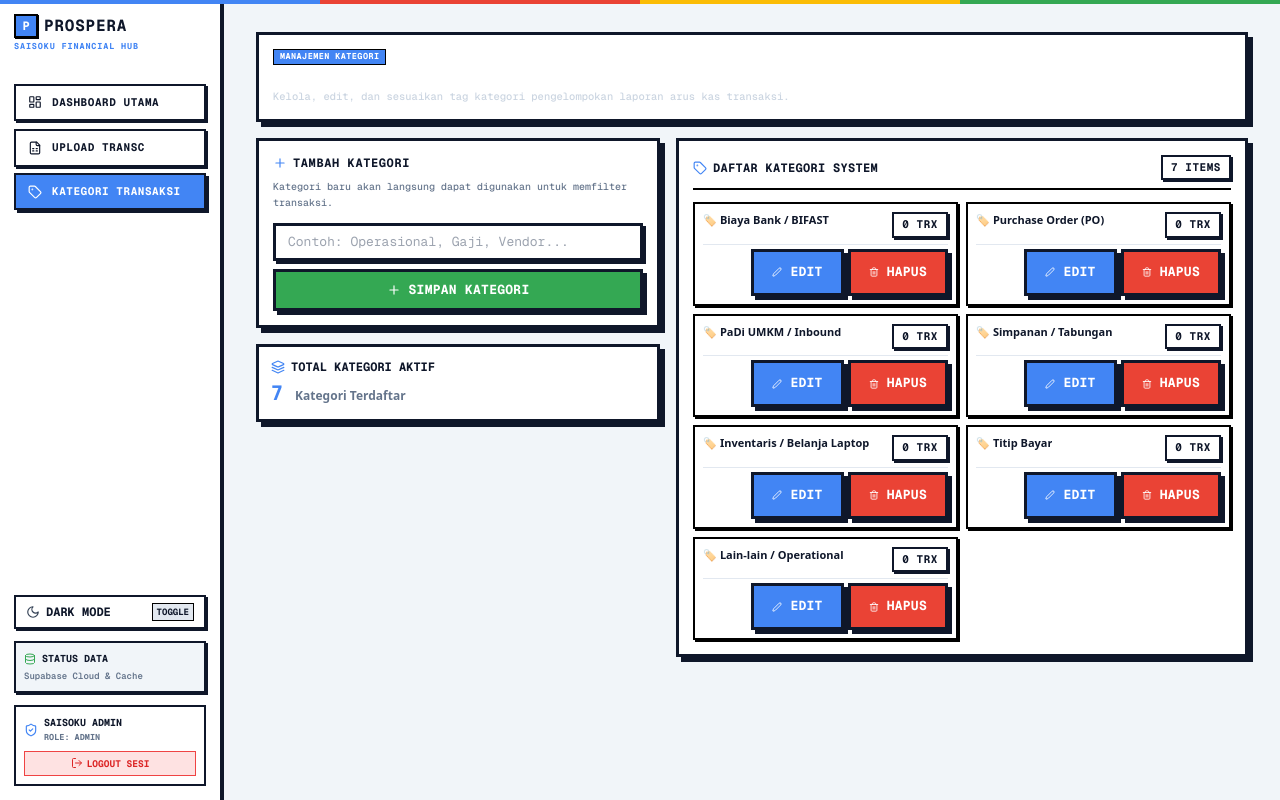
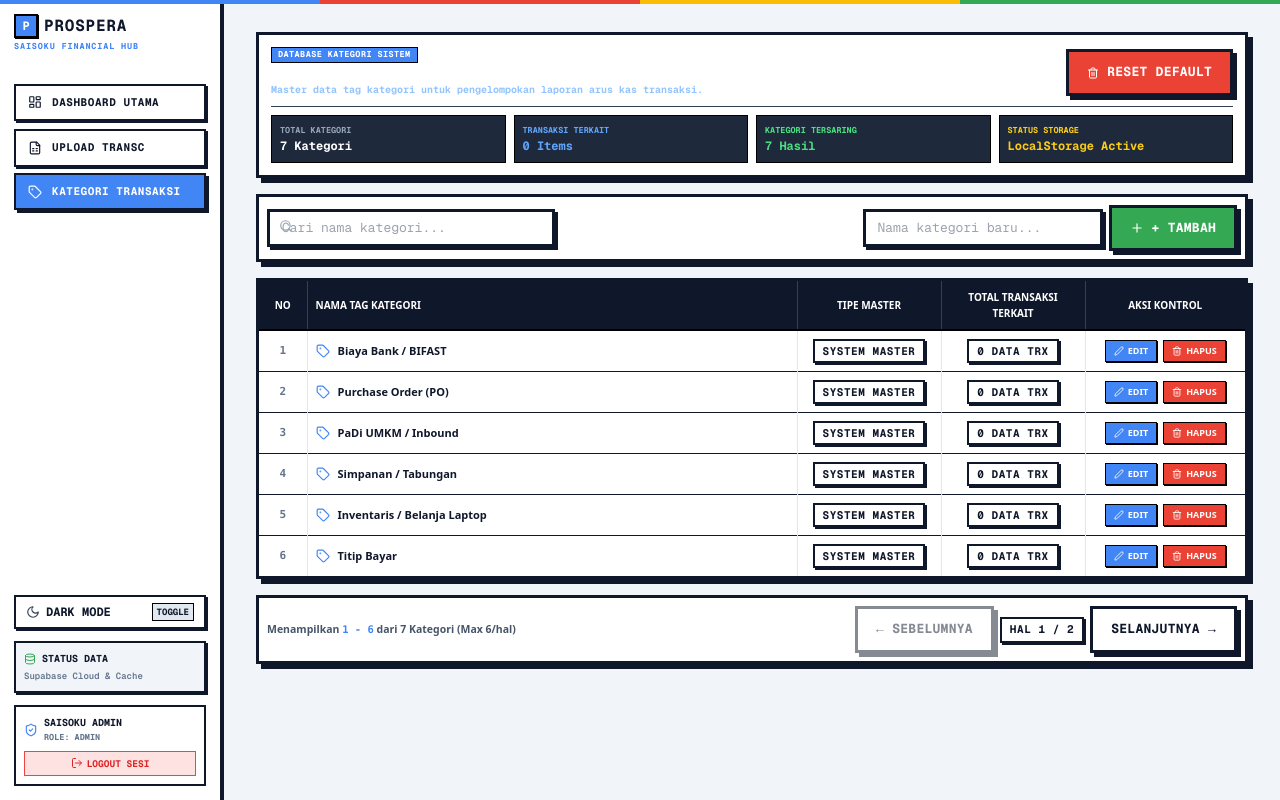
Before and after one commit to prospera2026/INSIGHT-PROSPERA, a Next.js app: page /dashboard/categories in a window 1280 px wide. Built offline with nearby package versions, Linux system fonts and the light colour scheme; no server answers; the database is empty; sample sign-in values are in the browser's storage.

Commit message:
feat(categories): transform Categories page to exact table & pagination model matching TransactionsView

```diff
--- a/src/components/CategoriesView.tsx
+++ b/src/components/CategoriesView.tsx
@@ -2,7 +2,7 @@
 
 import React, { useState, useEffect } from "react";
 import { Transaction } from "@/lib/transactions";
-import { Plus, CheckCircle2, Edit2, Trash2, Tag, Layers } from "lucide-react";
+import { Plus, CheckCircle2, Edit2, Trash2, Tag, Search, Filter, Database } from "lucide-react";
 
 interface CategoriesViewProps {
   transactions: Transaction[];
@@ -24,7 +24,12 @@ export const CategoriesView: React.FC<CategoriesViewProps> = ({
   ]);
 
   const [newCategoryName, setNewCategoryName] = useState("");
+  const [searchTerm, setSearchTerm] = useState("");
   const [successMsg, setSuccessMsg] = useState<string | null>(null);
+
+  // Pagination state (Max 6 rows per page like transactions)
+  const [currentPage, setCurrentPage] = useState(1);
+  const ITEMS_PER_PAGE = 6;
 
   useEffect(() => {
     const saved = localStorage.getItem("PROSPERA_CATEGORIES");
@@ -81,118 +86,231 @@ export const CategoriesView: React.FC<CategoriesViewProps> = ({
     }
   };
 
+  const handleResetDefault = () => {
+    if (confirm("Kembalikan daftar kategori ke pengaturan awal sistem?")) {
+      const defaults = [
+        "Biaya Bank / BIFAST",
+        "Purchase Order (PO)",
+        "PaDi UMKM / Inbound",
+        "Simpanan / Tabungan",
+        "Inventaris / Belanja Laptop",
+        "Titip Bayar",
+        "Lain-lain / Operational",
+      ];
+      saveCategories(defaults);
+    }
+  };
+
+  const filteredCategories = categories.filter((cat) =>
+    cat.toLowerCase().includes(searchTerm.toLowerCase())
+  );
+
+  // Pagination calculation
+  const totalItems = filteredCategories.length;
+  const totalPages = Math.ceil(totalItems / ITEMS_PER_PAGE) || 1;
+  const safeCurrentPage = Math.min(Math.max(currentPage, 1), totalPages);
+  const startIndex = (safeCurrentPage - 1) * ITEMS_PER_PAGE;
+  const endIndex = Math.min(startIndex + ITEMS_PER_PAGE, totalItems);
+  const paginatedCategories = filteredCategories.slice(startIndex, endIndex);
+
+  // Summary Metrics
+  const totalUsedTransactions = transactions.filter((t) =>
+    categories.includes(t.category)
+  ).length;
+
   return (
-    <div className="space-y-4 max-w-5xl mx-auto">
-      {/* Header Banner */}
-      <div className="insight-card p-3.5 bg-slate-900 text-white border-3 border-black">
-        <div className="flex items-center gap-2 mb-1">
+    <div className="space-y-4">
+      {/* SECTION 1: HEADER BANNER (Identik dengan Model Transactions) */}
+      <div className="insight-card p-3 bg-slate-900 text-white border-2 border-black">
+        <div className="flex flex-col sm:flex-row justify-between items-start sm:items-center gap-2 mb-2 pb-2 border-b border-slate-700">
+          <div>
+            <div className="flex items-center gap-2 mb-0.5">
               <span className="inline-block px-1.5 py-0.2 bg-[var(--google-blue)] text-white text-[8.5px] font-extrabold tracking-wider uppercase border border-black">
-            MANAJEMEN KATEGORI
+                DATABASE KATEGORI SISTEM
               </span>
             </div>
             <h1 className="text-sm font-black tracking-tight leading-tight">MANAJEMEN KATEGORI TRANSAKSI</h1>
-        <p className="text-[10.5px] text-slate-300 font-medium mt-0.5">
-          Kelola, edit, dan sesuaikan tag kategori pengelompokan laporan arus kas transaksi.
+            <p className="text-[10px] text-blue-300 font-bold">
+              Master data tag kategori untuk pengelompokan laporan arus kas transaksi.
             </p>
           </div>
 
-      {/* Grid Split: Form Tambah (Kiri) & Daftar Kategori (Kanan) */}
-      <div className="grid grid-cols-1 md:grid-cols-12 gap-4">
-        {/* Kolom Kiri: Form Input & Info */}
-        <div className="md:col-span-5 space-y-4">
-          <div className="insight-card p-3.5">
-            <h3 className="text-xs font-black uppercase tracking-wider mb-2 flex items-center gap-1.5">
-              <Plus className="w-3.5 h-3.5 text-[var(--google-blue)]" /> TAMBAH KATEGORI
-            </h3>
-            <p className="text-[10px] text-slate-500 font-medium mb-3">
-              Kategori baru akan langsung dapat digunakan untuk memfilter transaksi.
-            </p>
+          <div className="flex items-center gap-2 self-end sm:self-center">
+            <button
+              onClick={handleResetDefault}
+              className="insight-button insight-button--danger text-[10px] py-1 px-2.5 flex items-center gap-1"
+            >
+              <Trash2 className="w-3 h-3" /> RESET DEFAULT
+            </button>
+          </div>
+        </div>
 
         {successMsg && (
-              <div className="p-2 bg-green-100 dark:bg-green-950/50 border-2 border-green-500 text-green-800 dark:text-green-200 text-xs font-bold flex items-center gap-2 mb-3">
-                <CheckCircle2 className="w-3.5 h-3.5 text-green-600" />
+          <div className="p-2.5 bg-green-950 border-2 border-green-500 text-green-200 text-xs font-bold flex items-center justify-between mb-2">
+            <div className="flex items-center gap-2">
+              <CheckCircle2 className="w-4 h-4 text-green-400" />
               <span>{successMsg}</span>
+            </div>
           </div>
         )}
 
-            <form onSubmit={handleAddCategory} className="space-y-2">
-              <input
-                type="text"
-                placeholder="Contoh: Operasional, Gaji, Vendor..."
-                value={newCategoryName}
-                onChange={(e) => setNewCategoryName(e.target.value)}
-                className="insight-input w-full py-1.5 px-2 text-xs font-sans"
-              />
-              <button
-                type="submit"
-                className="insight-button insight-button--success w-full text-xs py-1.5 justify-center gap-1 font-sans"
-              >
-                <Plus className="w-3.5 h-3.5" /> SIMPAN KATEGORI
-              </button>
-            </form>
+        {/* Quick Rekap Summary (4 Kotak Identik) */}
+        <div className="grid grid-cols-1 sm:grid-cols-4 gap-2 mt-1">
+          <div className="p-2 bg-slate-800 border border-black">
+            <div className="text-[8.5px] font-extrabold text-slate-400 uppercase">TOTAL KATEGORI</div>
+            <div className="text-xs font-black text-white">{categories.length} Kategori</div>
           </div>
 
-          <div className="insight-card p-3 bg-slate-100 dark:bg-slate-800/80 border-2 border-black">
-            <div className="flex items-center gap-1.5 text-xs font-black mb-1">
-              <Layers className="w-3.5 h-3.5 text-[var(--google-blue)]" /> TOTAL KATEGORI AKTIF
+          <div className="p-2 bg-slate-800 border border-black">
+            <div className="text-[8.5px] font-extrabold text-blue-400 uppercase">TRANSAKSI TERKAIT</div>
+            <div className="text-xs font-black text-blue-400">{totalUsedTransactions} Items</div>
           </div>
-            <div className="text-xl font-black text-[var(--google-blue)] font-mono">
-              {categories.length} <span className="text-xs text-slate-500 font-sans">Kategori Terdaftar</span>
+
+          <div className="p-2 bg-slate-800 border border-black">
+            <div className="text-[8.5px] font-extrabold text-green-400 uppercase">KATEGORI TERSARING</div>
+            <div className="text-xs font-black text-green-400">{filteredCategories.length} Hasil</div>
+          </div>
+
+          <div className="p-2 bg-slate-800 border border-black">
+            <div className="text-[8.5px] font-extrabold text-yellow-400 uppercase">STATUS STORAGE</div>
+            <div className="text-xs font-black text-yellow-400">LocalStorage Active</div>
           </div>
         </div>
       </div>
 
-        {/* Kolom Kanan: Grid Card Daftar Kategori (2 Kolom Rapi) */}
-        <div className="md:col-span-7">
-          <div className="insight-card p-3.5 min-h-[360px] flex flex-col justify-between">
-            <div>
-              <div className="flex items-center justify-between mb-3 pb-2 border-b-2 border-black dark:border-slate-700">
-                <h3 className="text-xs font-black uppercase tracking-wide flex items-center gap-1.5">
-                  <Tag className="w-3.5 h-3.5 text-[var(--google-blue)]" /> DAFTAR KATEGORI SYSTEM
-                </h3>
-                <span className="insight-badge badge-blue text-[8px] py-0.5 px-1.5 font-mono">
-                  {categories.length} ITEMS
-                </span>
+      {/* SECTION 2: SEARCH & ADD CATEGORY BAR (Identik dengan Bar Filter Transactions) */}
+      <div className="insight-card p-2 flex flex-col md:flex-row justify-between items-center gap-2">
+        <div className="relative w-full md:w-72">
+          <Search className="w-3.5 h-3.5 absolute left-3 top-2.5 text-slate-400" />
+          <input
+            type="text"
+            placeholder="Cari nama kategori..."
+            value={searchTerm}
+            onChange={(e) => {
+              setSearchTerm(e.target.value);
+              setCurrentPage(1);
+            }}
+            className="insight-input pl-8 w-full py-1 text-xs font-sans"
+          />
         </div>
 
-              {/* Responsive 2-Column Grid */}
-              <div className="grid grid-cols-1 sm:grid-cols-2 gap-2">
-                {categories.map((c, idx) => {
+        {/* Inline Add Category Form */}
+        <form onSubmit={handleAddCategory} className="flex items-center gap-2 w-full md:w-auto">
+          <div className="flex items-center gap-1.5 w-full">
+            <input
+              type="text"
+              placeholder="Nama kategori baru..."
+              value={newCategoryName}
+              onChange={(e) => setNewCategoryName(e.target.value)}
+              className="insight-input py-1 px-2 text-xs font-sans w-full md:w-60"
+            />
+            <button
+              type="submit"
+              className="insight-button insight-button--success text-[10px] py-1 px-3 flex items-center gap-1 whitespace-nowrap"
+            >
+              <Plus className="w-3.5 h-3.5" /> + TAMBAH
+            </button>
+          </div>
+        </form>
+      </div>
+
+      {/* SECTION 3: CATEGORIES DATA TABLE (Identik dengan Style Tabel Transactions) */}
+      <div className="insight-card p-0 overflow-hidden mb-2">
+        <div className="overflow-x-auto">
+          <table className="w-full text-left text-xs border-collapse">
+            <thead>
+              <tr className="bg-slate-900 text-white border-b-2 border-black uppercase text-[10px] font-extrabold font-sans">
+                <th className="p-2 border-r border-slate-700 w-12 text-center">No</th>
+                <th className="p-2 border-r border-slate-700">Nama Tag Kategori</th>
+                <th className="p-2 border-r border-slate-700 text-center w-36">Tipe Master</th>
+                <th className="p-2 border-r border-slate-700 text-center w-36">Total Transaksi Terkait</th>
+                <th className="p-2 text-center w-40">Aksi Kontrol</th>
+              </tr>
+            </thead>
+            <tbody className="divide-y divide-[var(--insight-border)] font-mono text-[11px]">
+              {paginatedCategories.length === 0 ? (
+                <tr>
+                  <td colSpan={5} className="p-6 text-center text-slate-500 font-bold font-sans">
+                    Tidak ada kategori yang sesuai dengan kata kunci pencarian.
+                  </td>
+                </tr>
+              ) : (
+                paginatedCategories.map((c, idx) => {
+                  const originalIndex = categories.indexOf(c);
                   const count = transactions.filter((t) => t.category === c).length;
                   return (
-                    <div
-                      key={idx}
-                      className="p-2 bg-white dark:bg-slate-800 border-2 border-black shadow-[2px_2px_0_#000] flex flex-col justify-between gap-1.5"
-                    >
-                      <div className="flex items-start justify-between gap-1">
-                        <span className="text-[11px] font-black font-sans leading-snug line-clamp-1">
-                          🏷️ {c}
+                    <tr key={c || idx} className="hover:bg-slate-100 dark:hover:bg-slate-800 transition-colors">
+                      <td className="p-2 text-center font-bold text-slate-500 border-r border-slate-200 dark:border-slate-700">
+                        {startIndex + idx + 1}
+                      </td>
+                      <td className="p-2 font-extrabold font-sans text-slate-900 dark:text-white border-r border-slate-200 dark:border-slate-700">
+                        <div className="flex items-center gap-2">
+                          <Tag className="w-3.5 h-3.5 text-[var(--google-blue)]" />
+                          <span>{c}</span>
+                        </div>
+                      </td>
+                      <td className="p-2 text-center border-r border-slate-200 dark:border-slate-700 font-sans">
+                        <span className="insight-badge badge-blue text-[9px] py-0.5 px-2">
+                          System Master
                         </span>
-                        <span className="insight-badge badge-blue text-[7.5px] py-0 px-1 whitespace-nowrap font-mono">
-                          {count} Trx
+                      </td>
+                      <td className="p-2 text-center font-bold font-sans border-r border-slate-200 dark:border-slate-700">
+                        <span className="insight-badge badge-green text-[9px] py-0.5 px-2 font-mono">
+                          {count} Data Trx
                         </span>
-                      </div>
-
-                      <div className="flex items-center justify-end gap-1 pt-1 border-t border-slate-200 dark:border-slate-700">
+                      </td>
+                      <td className="p-2 text-center">
+                        <div className="flex items-center justify-center gap-1.5 font-sans">
                           <button
-                          onClick={() => handleEditCategory(idx)}
-                          className="insight-button insight-button--primary text-[8.5px] py-0.5 px-1.5 flex items-center gap-0.5 font-sans"
+                            onClick={() => handleEditCategory(originalIndex)}
+                            className="px-2 py-0.5 bg-[var(--google-blue)] text-white text-[9px] font-extrabold border border-black shadow-[1px_1px_0_#000] hover:bg-blue-600 flex items-center gap-1 uppercase"
                           >
                             <Edit2 className="w-2.5 h-2.5" /> EDIT
                           </button>
                           <button
-                          onClick={() => handleDeleteCategory(idx)}
-                          className="insight-button insight-button--danger text-[8.5px] py-0.5 px-1.5 flex items-center gap-0.5 font-sans"
+                            onClick={() => handleDeleteCategory(originalIndex)}
+                            className="px-2 py-0.5 bg-[var(--google-red)] text-white text-[9px] font-extrabold border border-black shadow-[1px_1px_0_#000] hover:bg-red-600 flex items-center gap-1 uppercase"
                           >
                             <Trash2 className="w-2.5 h-2.5" /> HAPUS
                           </button>
                         </div>
-                    </div>
+                      </td>
+                    </tr>
                   );
-                })}
+                })
+              )}
+            </tbody>
+          </table>
         </div>
       </div>
+
+      {/* SECTION 4: PAGINATION CONTROLS (Identik dengan Pagination 6 Data Transactions) */}
+      <div className="insight-card p-2 flex flex-wrap items-center justify-between gap-2">
+        <div className="text-[10.5px] font-extrabold text-slate-600 dark:text-slate-300 font-sans">
+          Menampilkan{" "}
+          <span className="text-[var(--google-blue)] font-mono">
+            {totalItems > 0 ? `${startIndex + 1} - ${endIndex}` : "0 - 0"}
+          </span>{" "}
+          dari {totalItems} Kategori (Max 6/hal)
         </div>
+        <div className="flex items-center gap-1.5 font-sans">
+          <button
+            disabled={safeCurrentPage === 1}
+            onClick={() => setCurrentPage((prev) => Math.max(prev - 1, 1))}
+            className="insight-button text-[10px] py-1 px-2.5 disabled:opacity-50 disabled:cursor-not-allowed"
+          >
+            ← SEBELUMNYA
+          </button>
+          <span className="insight-badge badge-blue text-[10px] py-1 px-2 font-mono">
+            Hal {safeCurrentPage} / {totalPages}
+          </span>
+          <button
+            disabled={safeCurrentPage === totalPages || totalPages === 0}
+            onClick={() => setCurrentPage((prev) => Math.min(prev + 1, totalPages))}
+            className="insight-button text-[10px] py-1 px-2.5 disabled:opacity-50 disabled:cursor-not-allowed"
+          >
+            SELANJUTNYA →
+          </button>
         </div>
       </div>
     </div>
```
Lines whose indentation alone changed are shown as unchanged.
